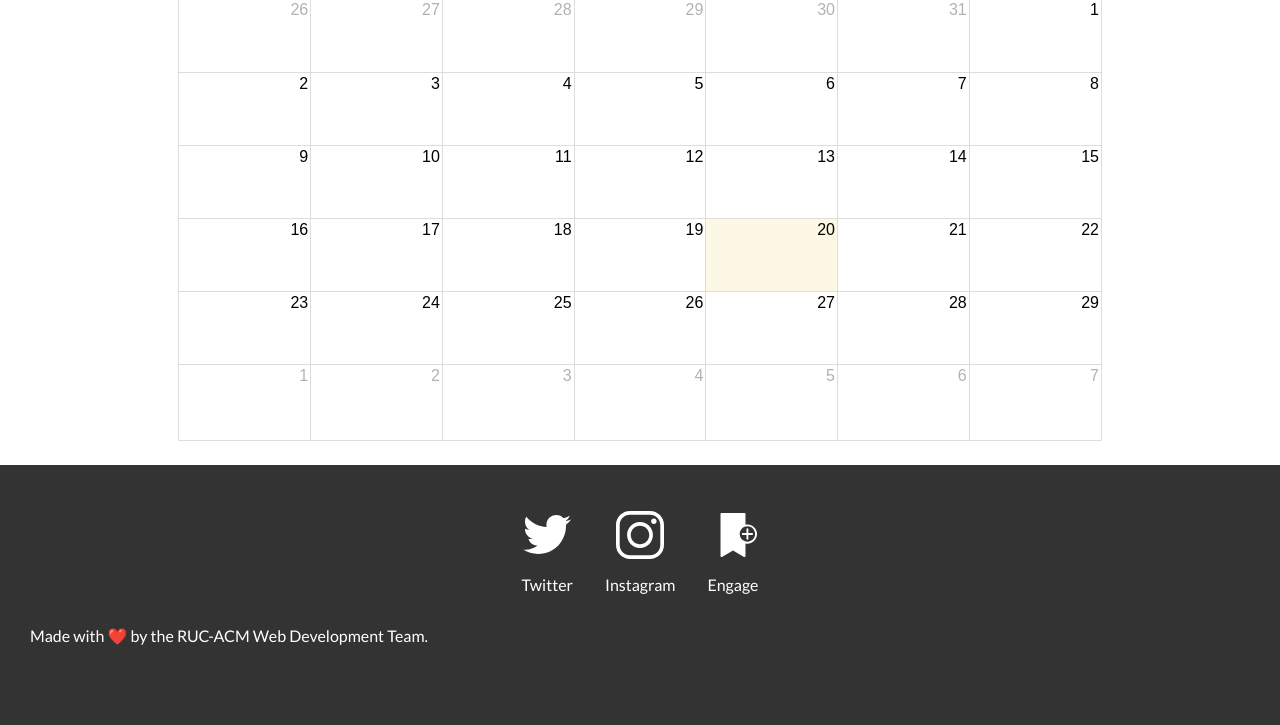
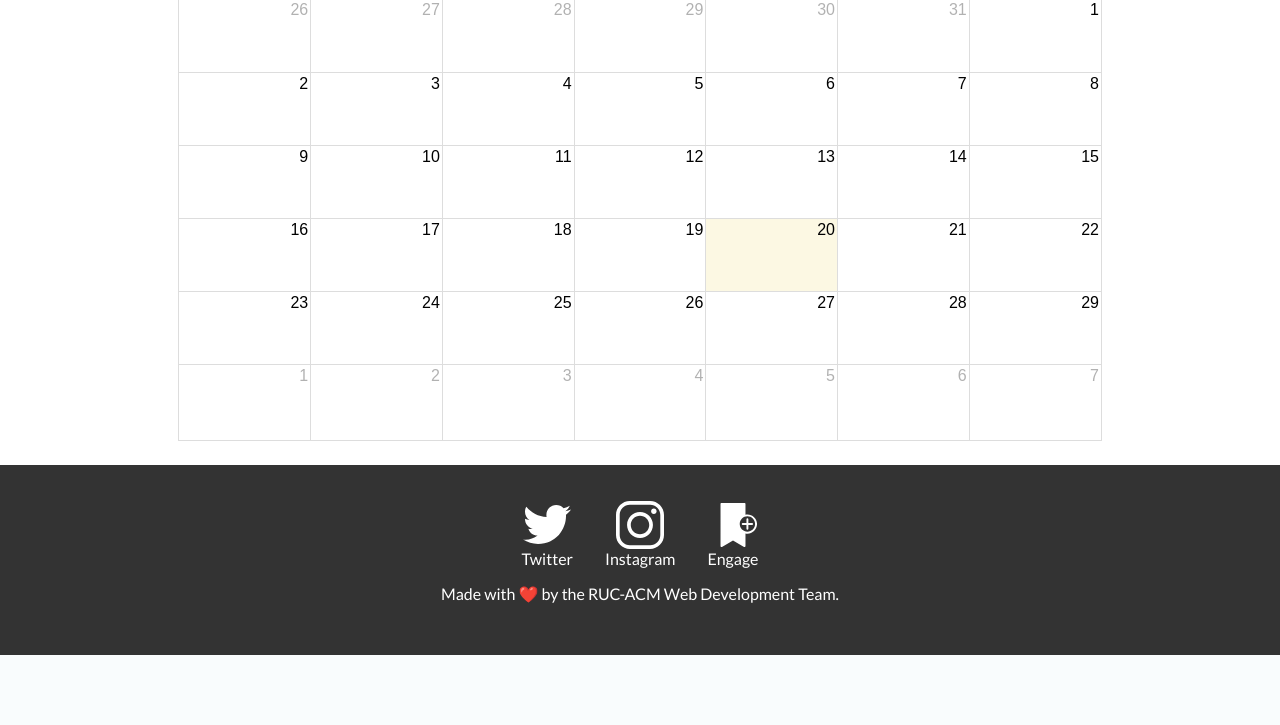
Before and after one commit to rutgersacm/ruc-acm, a Flask app: page / in a window 1280 px wide. Shown: the part 1639-2364 px from the top of the page. After the commit the page ends 2294 px from the top, so only its background shows below. Run offline with Flask 2, Linux system fonts and the light colour scheme; some libraries are stand-ins or nearby versions; some web fonts are replaced.

Commit message:
footer text and qol changes to main banner

```diff
--- a/app/static/css/master.css
+++ b/app/static/css/master.css
@@ -183,11 +183,17 @@ canvas {
 }
 
 footer {
-  min-height: 200px;
+  min-height: 150px;
   height: auto;
   background: rgba(0, 0, 0, 0.8);
   color: white;
-  padding: 30px;
+  padding: 20px;
+  text-align: center;
+}
+
+footer p {
+  margin: 0;
+  text-align: center;
 }
 
 .socialMedia {
--- a/app/templates/base.html
+++ b/app/templates/base.html
@@ -61,7 +61,9 @@
         <p>Engage</p>
       </div>
     </div>
-    Made with ❤️ by the RUC-ACM Web Development Team.
+    <p>
+      Made with ❤️ by the RUC-ACM Web Development Team.
+    </p>
   </footer>
   <script>
     const mobileNav = document.querySelector(".mobile");
--- a/app/templates/index.html
+++ b/app/templates/index.html
@@ -33,7 +33,7 @@ VANTA.GLOBE({
   el: "#splash-main",
   mouseControls: false,
   touchControls: false,
-  minHeight: 200.00,
+  minHeight: 300.00,
   minWidth: 200.00,
   scale: 1.00,
   scaleMobile: 2.00,
```
